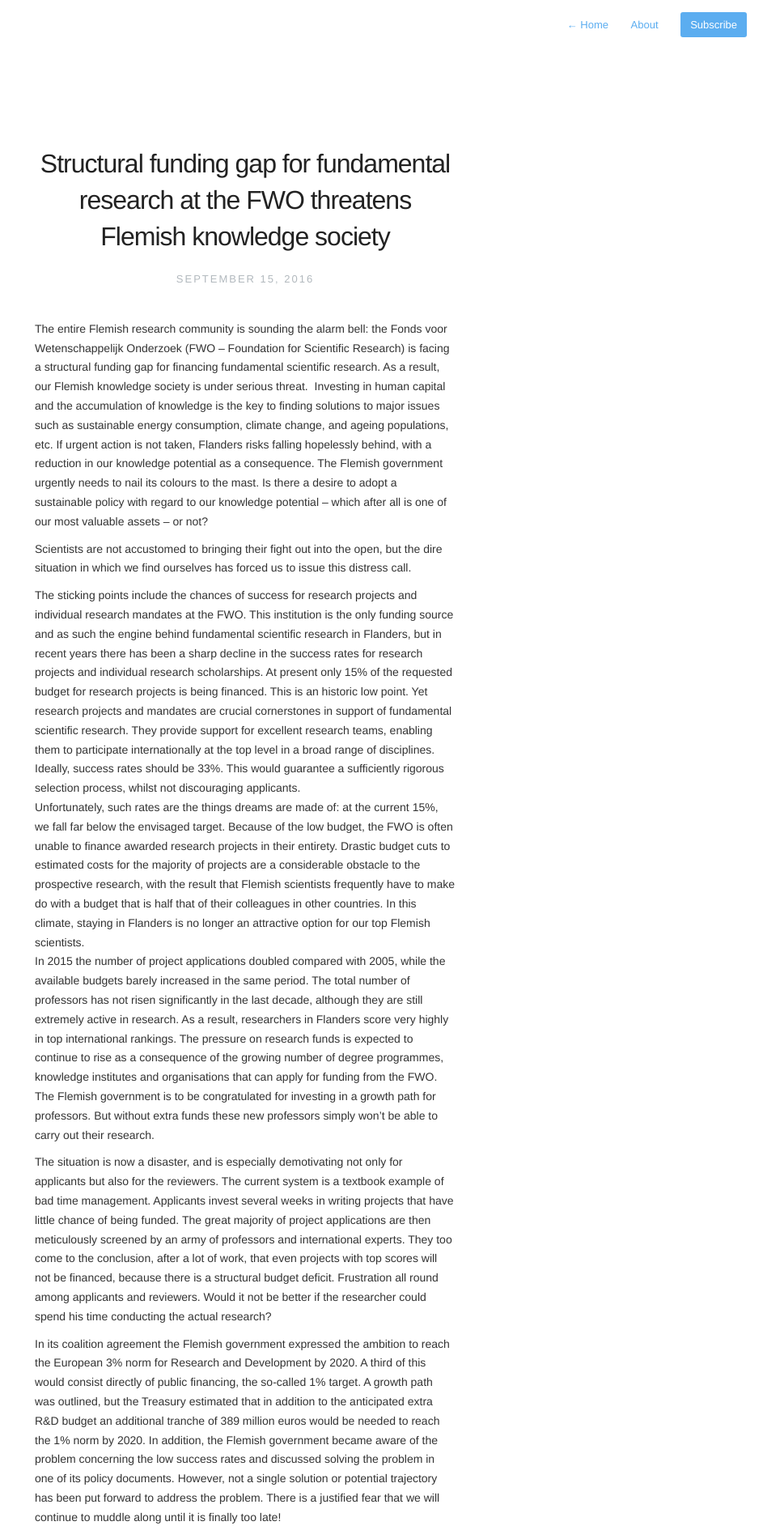
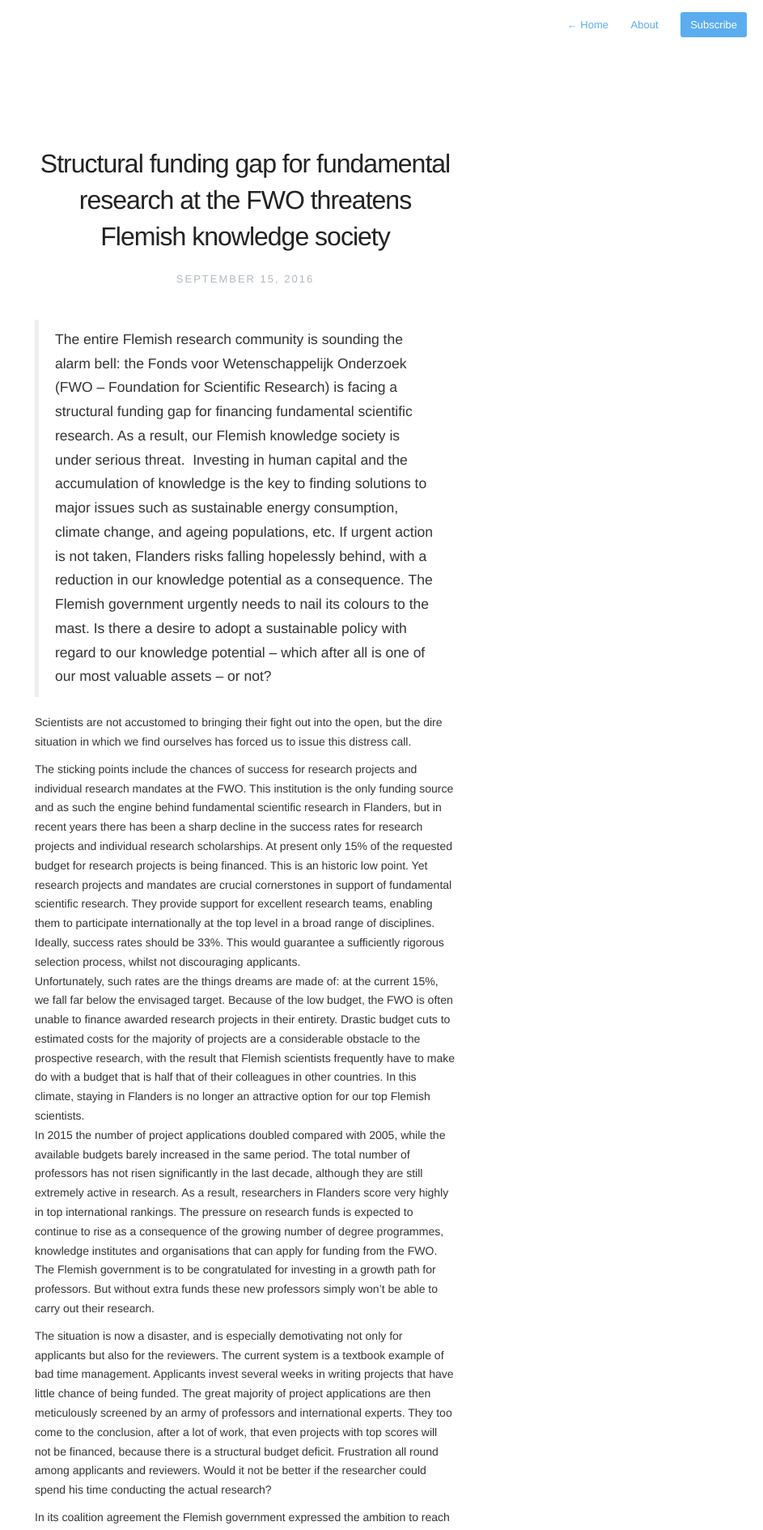
Before and after one commit to KrisJanssen/sterkFWO, a Jekyll site: the page built from _posts/2016-09-21-Open-Brief-EN.md, in a window 1280 px wide. Shown: the top 1890 px of the page at 81% size, without its empty margins (337-1280 px from the left). Built offline with Jekyll 4.4.1, drawn with Linux system fonts in a browser that asks for light colours; nearby versions of some CDN libraries; Markdown is read by kramdown in place of the engine named in the settings.

Commit message:
Blockquotes in the letters for enhanced visual impact

```diff
--- a/_posts/2016-09-21-Open-Brief-EN.md
+++ b/_posts/2016-09-21-Open-Brief-EN.md
@@ -6,7 +6,7 @@
 published: true
 ---
 
-The entire Flemish research community is sounding the alarm bell: the Fonds voor Wetenschappelijk Onderzoek (FWO – Foundation for Scientific Research) is facing a structural funding gap for financing fundamental scientific research.  As a result, our Flemish knowledge society is under serious threat.  Investing in human capital and the accumulation of knowledge is the key to finding solutions to major issues such as sustainable energy consumption, climate change, and ageing populations, etc.  If urgent action is not taken, Flanders risks falling hopelessly behind, with a reduction in our knowledge potential as a consequence.   The Flemish government urgently needs to nail its colours to the mast.  Is there a desire to adopt a sustainable policy with regard to our knowledge potential – which after all is one of our most valuable assets – or not?
+<blockquote>The entire Flemish research community is sounding the alarm bell: the Fonds voor Wetenschappelijk Onderzoek (FWO – Foundation for Scientific Research) is facing a structural funding gap for financing fundamental scientific research.  As a result, our Flemish knowledge society is under serious threat.  Investing in human capital and the accumulation of knowledge is the key to finding solutions to major issues such as sustainable energy consumption, climate change, and ageing populations, etc.  If urgent action is not taken, Flanders risks falling hopelessly behind, with a reduction in our knowledge potential as a consequence.   The Flemish government urgently needs to nail its colours to the mast.  Is there a desire to adopt a sustainable policy with regard to our knowledge potential – which after all is one of our most valuable assets – or not?</blockquote>
 
 Scientists are not accustomed to bringing their fight out into the open, but the dire situation in which we find ourselves has forced us to issue this distress call.
 
```
Also changed, not shown: _posts/2016-09-21-Open-Brief-NL.md (+1 -1 lines).
